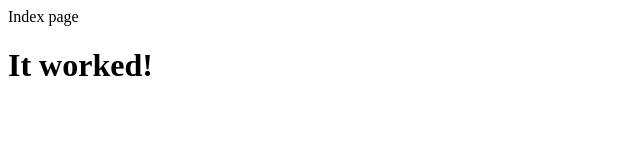
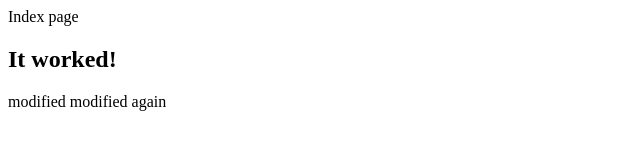
Before and after one commit to adious/test, a plain HTML site: page index.html in a window 1280 px wide. Shown: the whole page, without its empty margins (0-640 px from the left). Drawn offline with Linux system fonts and the light colour scheme.

Commit message:
learning hunks

```diff
--- a/index.html
+++ b/index.html
@@ -1,6 +1,8 @@
 <html>
 <head>Index page</head>
 <body>
-	<h1>It worked!</h1>
+	<h2>It worked!</h2>
 </body>
 </html>
+modified
+modified again
```
